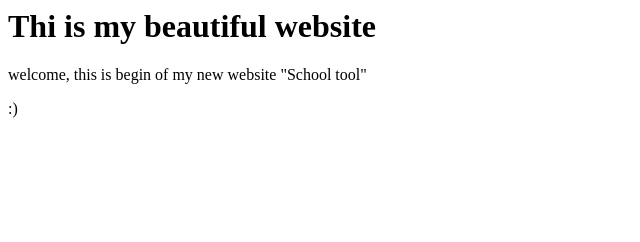
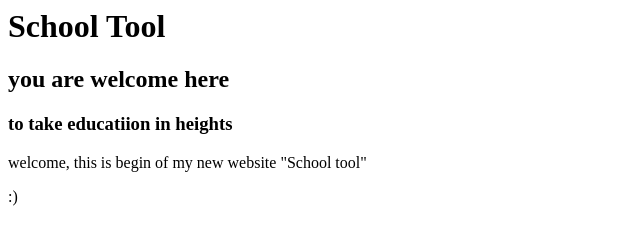
Before and after one commit to MPS1/schoolToolRepo, a plain HTML site: page index.html in a window 1280 px wide. Shown: the whole page, without its empty margins (0-640 px from the left). Drawn offline with Linux system fonts and the light colour scheme.

Commit message:
new title enters here

```diff
--- a/index.html
+++ b/index.html
@@ -1,7 +1,9 @@
 <html>
 <title>this is my new website
 </title>
-<h1>Thi is my beautiful website</h1>
+<h1> School Tool </h1>
+<h2>you are welcome here </h2>
+<h3>to take educatiion in heights</h3>
 <p>welcome, this is begin of my new website "School tool" </p>
 <p>:)</p>
 </html>
```
